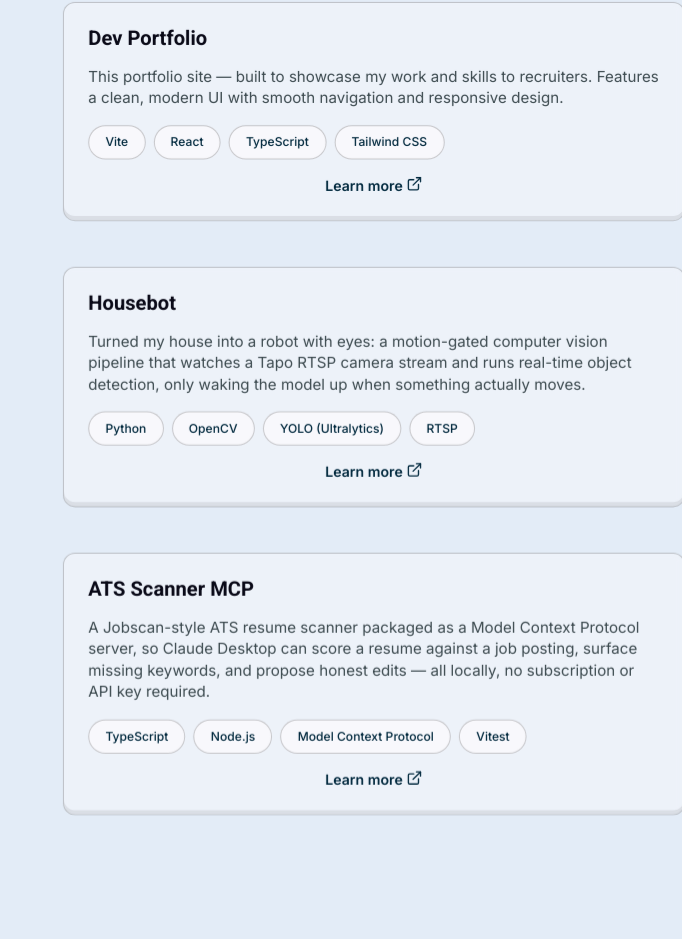
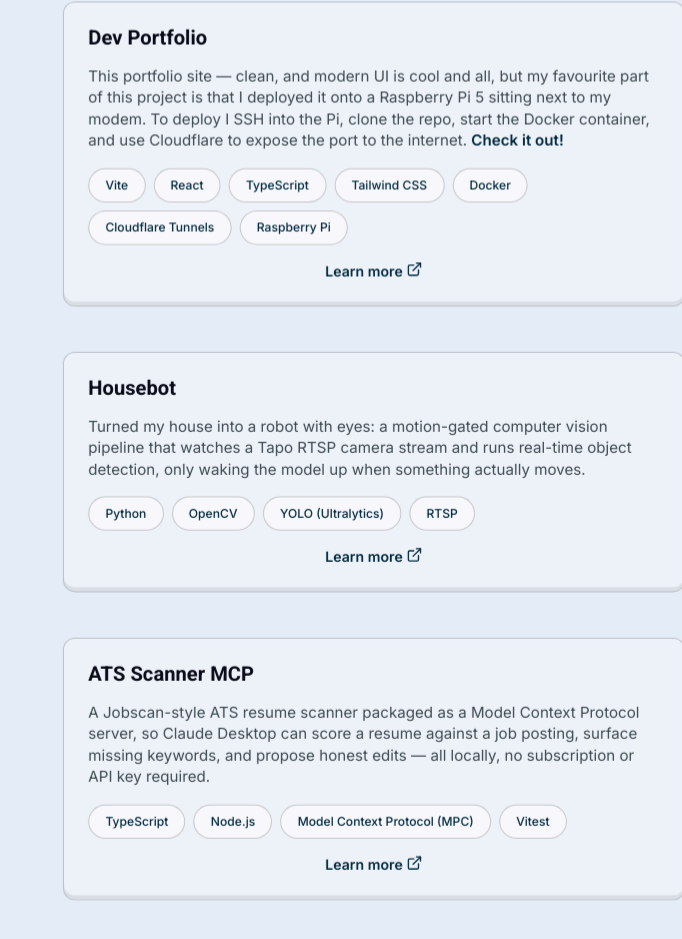
Before and after one commit to jmaitlandsoto/dev-portfolio, a React (Vite) app: page / in a window 1280 px wide. Shown: the part 3100-4039 px from the top of the page, without its empty margins (598-1280 px from the left). Built offline with nearby package versions, Linux system fonts and the light colour scheme.

Commit message:
fix: better dev portfolio project description

```diff
--- a/src/data/projects.tsx
+++ b/src/data/projects.tsx
@@ -1,12 +1,12 @@
 import { Project } from "../types/Project";
+import React from "react";
 
 export const projects: Project[] = [
   {
     href: "https://github.com/jmaitlandsoto/dev-portfolio",
     title: "Dev Portfolio",
-    description:
-      "This portfolio site — built to showcase my work and skills to recruiters. Features a clean, modern UI with smooth navigation and responsive design.",
-    techStack: ["Vite", "React", "TypeScript", "Tailwind CSS"],
+    description:<React.Fragment>This portfolio site — clean, and modern UI is cool and all, but my favourite part of this project is that I deployed it onto a Raspberry Pi 5 sitting next to my modem. To deploy I SSH into the Pi, clone the repo, start the Docker container, and use Cloudflare to expose the port to the internet. <a href="https://pi.joshmaitland.ca" target="_blank" rel="noopener noreferrer">Check it out!</a></React.Fragment>,
+    techStack: ["Vite", "React", "TypeScript", "Tailwind CSS", 'Docker', "Cloudflare Tunnels", "Raspberry Pi"],
   },
   {
     href: "https://github.com/jmaitlandsoto/housebot",
@@ -20,6 +20,6 @@ export const projects: Project[] = [
     title: "ATS Scanner MCP",
     description:
       "A Jobscan-style ATS resume scanner packaged as a Model Context Protocol server, so Claude Desktop can score a resume against a job posting, surface missing keywords, and propose honest edits — all locally, no subscription or API key required.",
-    techStack: ["TypeScript", "Node.js", "Model Context Protocol", "Vitest"],
+    techStack: ["TypeScript", "Node.js", "Model Context Protocol (MPC)", "Vitest"],
   },
 ];
```
